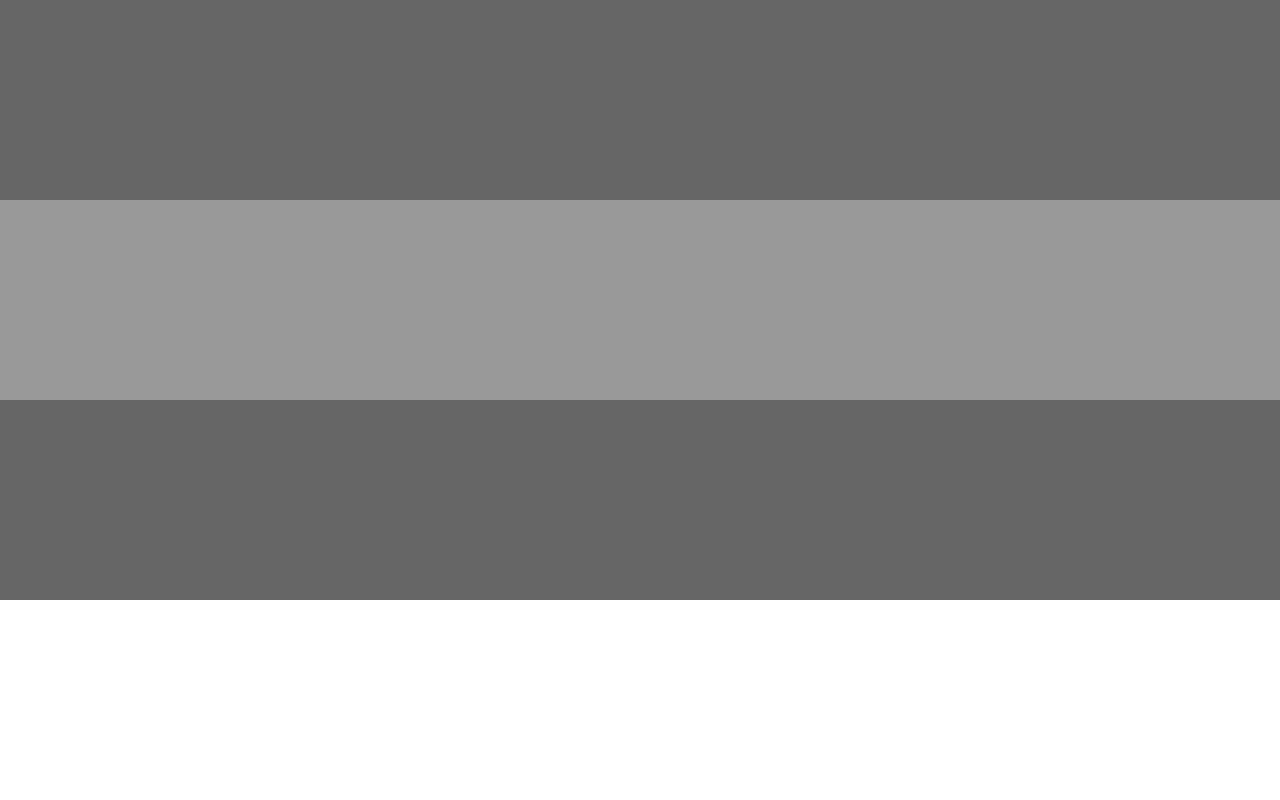
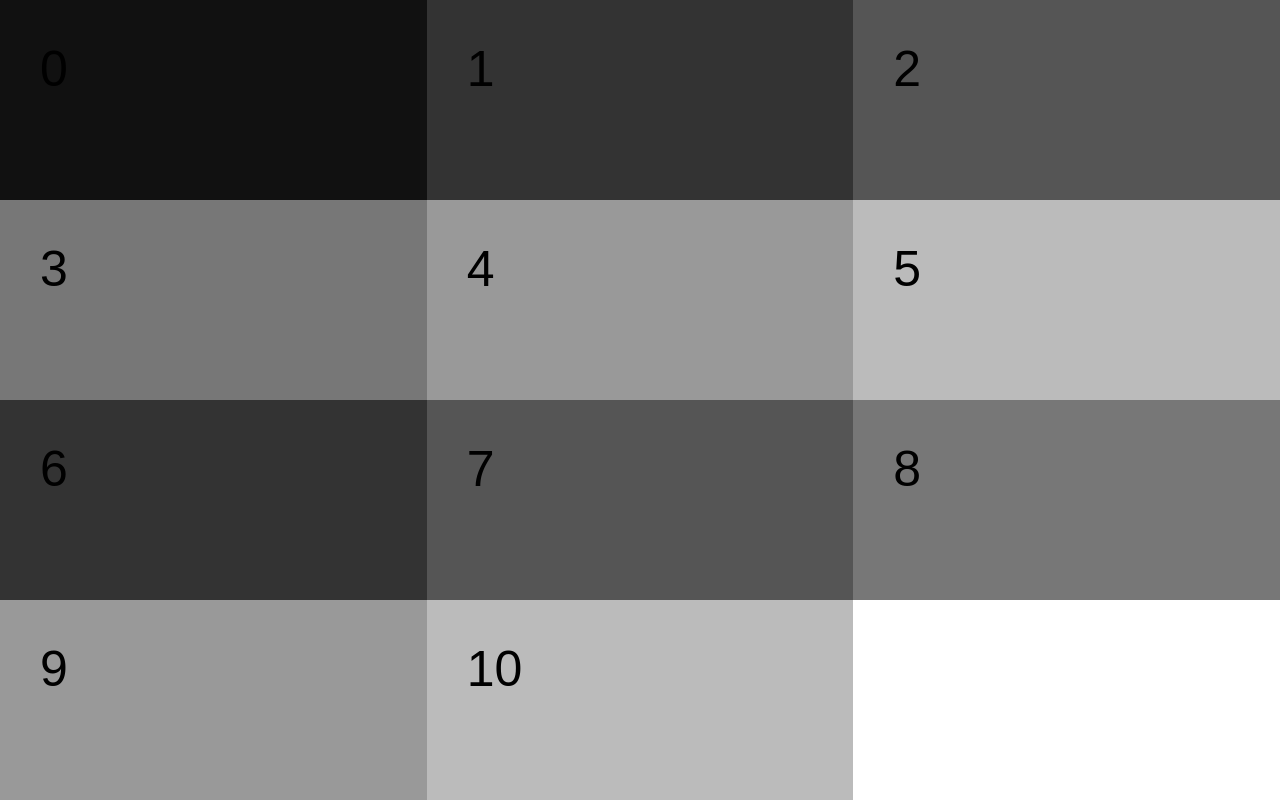
Before and after one commit to ShitanshuRoy/basis-story, a React (Create React App) app: page / in a window 1280 px wide. Built offline with nearby package versions, Linux system fonts and the light colour scheme.

Commit message:
got it working

```diff
--- a/package.json
+++ b/package.json
@@ -3,6 +3,7 @@
   "version": "0.1.0",
   "private": true,
   "dependencies": {
+    "classnames": "^2.2.5",
     "react": "^16.2.0",
     "react-dom": "^16.2.0",
     "react-scripts": "1.1.1"
--- a/src/App.css
+++ b/src/App.css
@@ -1,3 +1,6 @@
+* {
+  box-sizing: border-box;
+}
 .App {
   text-align: center;
 }
@@ -23,6 +26,10 @@
 }
 
 @keyframes App-logo-spin {
-  from { transform: rotate(0deg); }
-  to { transform: rotate(360deg); }
+  from {
+    transform: rotate(0deg);
+  }
+  to {
+    transform: rotate(360deg);
+  }
 }
--- a/src/story/components/Draggable.css
+++ b/src/story/components/Draggable.css
@@ -1,4 +1,32 @@
 .Draggable-base {
+  width: 33.333%;
+  height: auto;
+  cursor: pointer;
+  display: inline-block;
+}
+.Draggable-content {
   width: 100%;
   height: auto;
+  transition: 200ms;
+
+  font-size: 50px;
 }
+.Draggable-left {
+  transform: translateX(20px);
+}
+.Draggable-top {
+  transform: translateY(20px);
+}
+.Draggable-right {
+  transform: translateX(-20px);
+}
+.Draggable-bottom {
+  transform: translateY(-20px);
+}
+.Draggable-fade {
+  width: 33.333%;
+  height: auto;
+  cursor: pointer;
+  display: inline-block;
+  opacity: 0.5;
+}
--- a/src/story/components/Draggable.js
+++ b/src/story/components/Draggable.js
@@ -1,4 +1,5 @@
 import React from "react";
+import classNames from "classnames";
 import "./Draggable.css";
 export default class Draggable extends React.Component {
   componentDidMount() {
@@ -16,15 +17,25 @@ export default class Draggable extends React.Component {
 
   render() {
     // console.log(this.props);
+    var offSetClass = classNames("Draggable-content", {
+      "Draggable-left":
+        this.props.dropLeft && !this.props.dragged && this.props.draggedOver,
+      "Draggable-top":
+        this.props.dropTop && !this.props.dragged && this.props.draggedOver,
+      "Draggable-bottom":
+        this.props.dropBottom && !this.props.dragged && this.props.draggedOver,
+      "Draggable-right":
+        this.props.dropRight && !this.props.dragged && this.props.draggedOver
+    });
 
     return (
       <div
-        className="Draggable-base"
+        className={this.props.dragged ? "Draggable-fade" : "Draggable-base"}
         ref={div => {
           this.draggableDiv = div;
         }}
       >
-        {this.props.children}
+        <div className={offSetClass}>{this.props.children}</div>
       </div>
     );
   }
--- a/src/story/components/Story.css
+++ b/src/story/components/Story.css
@@ -1,6 +1,6 @@
 .Story-base {
   width: 100%;
-  height: 600px;
-  background: #666;
+  height: auto;
+  text-align: left;
   user-select: none;
 }
--- a/src/story/components/Story.js
+++ b/src/story/components/Story.js
@@ -2,7 +2,20 @@ import React from "react";
 import Draggable from "./Draggable";
 import withDragDrop from "../../hoc/withDragDrop";
 import "./Story.css";
-const data = [{ colour: "#666" }, { colour: "#999" }];
+const data = [
+  { colour: "#111", in: 0 },
+  { colour: "#333", in: 1 },
+  { colour: "#555", in: 2 },
+  { colour: "#777", in: 3 },
+  { colour: "#999", in: 4 },
+  { colour: "#bbb", in: 5 },
+  { colour: "#333", in: 6 },
+  { colour: "#555", in: 7 },
+  { colour: "#777", in: 8 },
+  { colour: "#999", in: 9 },
+  { colour: "#bbb", in: 10 }
+];
+const EDGE = 50;
 const Story = class Story extends React.Component {
   constructor(props) {
     super(props);
@@ -12,7 +25,7 @@ const Story = class Story extends React.Component {
       dragging: false,
       data: data,
       currentDragged: null,
-      onDragElement: null,
+      draggedIndex: null,
       onDropElement: null
     };
     this.offsets = [];
@@ -35,13 +48,52 @@ const Story = class Story extends React.Component {
   }
   swapPositions(pos1, pos2) {
     let data = this.state.data;
+    let temp = this.state.data[pos1];
     data[pos1] = this.state.data[pos2];
-    data[pos2] = this.state.data[pos1];
-    return data;
+    data[pos2] = temp;
+    this.setState({ data, draggedIndex: null });
   }
+  handleMouseDown(e) {
+    this.props.onMouseDown(e);
+    this.offsets.forEach((offset, i) => {
+      if (
+        this.props.mouseCoordinates.x > offset.left &&
+        this.props.mouseCoordinates.x < offset.right &&
+        this.props.mouseCoordinates.y > offset.top &&
+        this.props.mouseCoordinates.y < offset.bottom
+      ) {
+        if (this.state.draggedIndex !== i) this.setState({ draggedIndex: i });
+        else this.setState({ draggedIndex: null });
+      }
+    });
+  }
+  handleMouseUp() {
+    this.props.onMouseUp();
+    this.offsets.forEach((offset, i) => {
+      if (
+        this.props.mouseCoordinates.x > offset.left &&
+        this.props.mouseCoordinates.x < offset.right &&
+        this.props.mouseCoordinates.y > offset.top &&
+        this.props.mouseCoordinates.y < offset.bottom
+      ) {
+        this.swapPositions(i, this.state.draggedIndex);
+      } else {
+        this.setState({ draggedIndex: null });
+      }
+    });
+    console.log(this.state.data);
+  }
+
   render() {
-    console.log(this.props.mouseCoordinates);
+    //console.log(this.props.mouseCoordinates);
     let data = this.state.data;
+    let dropIndex = null;
+    let left = false;
+    let right = false;
+    let top = false;
+    let bottom = false;
+    let swap = false;
+    let draggedOver = null;
     if (this.props.dragging) {
       this.offsets.forEach((offset, i) => {
         if (
@@ -51,10 +103,59 @@ const Story = class Story extends React.Component {
           this.props.mouseCoordinates.y < offset.bottom
         ) {
           console.log(`Over:${i}`);
-          data[i] = this.state.data[i === 0 ? 1 : 0];
-          data[i === 0 ? 1 : 0] = this.state.data[i];
+
+          draggedOver = i;
+          // data[i] = this.state.data[i === 0 ? 1 : 0];
+          // data[i === 0 ? 1 : 0] = this.state.data[i];
+          if (
+            this.props.mouseCoordinates.x > offset.left &&
+            this.props.mouseCoordinates.x < offset.left + EDGE
+          ) {
+            console.log("left edge");
+            left = true;
+            right = false;
+            top = false;
+            bottom = false;
+          } else if (
+            this.props.mouseCoordinates.x > offset.right - EDGE &&
+            this.props.mouseCoordinates.x < offset.right
+          ) {
+            console.log("right edge");
+            right = true;
+            left = false;
+            top = false;
+            bottom = false;
+          } else if (
+            this.props.mouseCoordinates.y > offset.top &&
+            this.props.mouseCoordinates.y < offset.top + EDGE
+          ) {
+            top = true;
+            left = false;
+            right = false;
+            bottom = false;
+          } else if (
+            this.props.mouseCoordinates.y > offset.bottom - EDGE &&
+            this.props.mouseCoordinates.y < offset.bottom
+          ) {
+            bottom = true;
+            left = false;
+            right = false;
+            top = false;
+
+            console.log("bottom edge");
+          }
+          // else {
+          //   console.log("swap");
+          //   left = false;
+          //   right = false;
+          //   top = false;
+          //   bottom = false;
+          //   swap = true;
+          // }
         }
       });
+    } else {
+      dropIndex = null;
     }
 
     return (
@@ -65,17 +166,24 @@ const Story = class Story extends React.Component {
         }}
         onMouseMove={e => this.props.onMouseMove(e)}
         onMouseLeave={() => this.props.onMouseLeave()}
-        onMouseDown={e => this.props.onMouseDown(e)}
-        onMouseUp={() => this.props.onMouseUp()}
+        onMouseDown={e => this.handleMouseDown(e)}
+        onMouseUp={() => this.handleMouseUp()}
       >
-        {data.map((data, i) => {
+        {this.state.data.map((data, i) => {
           return (
             <Draggable
               index={i}
+              key={i}
               updateOffset={offset => this.updateOffset(offset)}
               mouseCoordinates={this.props.mouseCoordinates}
               dragging={this.props.dragging}
+              dropLeft={left}
+              dropTop={top}
+              dropRight={right}
+              dropBottom={bottom}
               // getDraggedItem={i => this.getDraggedItem(i)}
+              dragged={i === this.state.draggedIndex}
+              draggedOver={i === draggedOver}
               swapPositions={(val1, val2) => {
                 this.swapPositions(val1, val2);
               }}
@@ -84,9 +192,13 @@ const Story = class Story extends React.Component {
                 style={{
                   width: "100%",
                   height: 200,
-                  backgroundColor: data.colour
+                  backgroundColor: data.colour,
+                  padding: 40
                 }}
-              />
+              >
+                {data.in}
+                {i === this.state.draggedIndex ? "Faded" : ""}
+              </div>
             </Draggable>
           );
         })}
```
Also changed, not shown: 1 other file (tests, documents, lock files or other folders).
